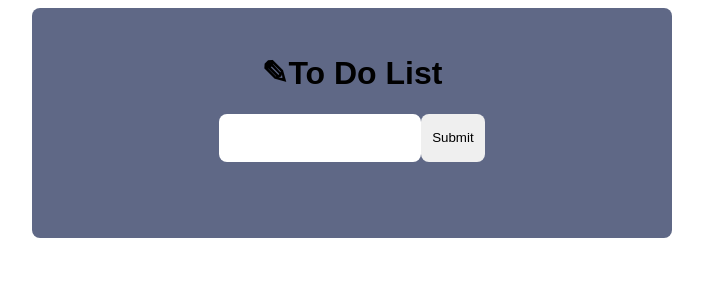
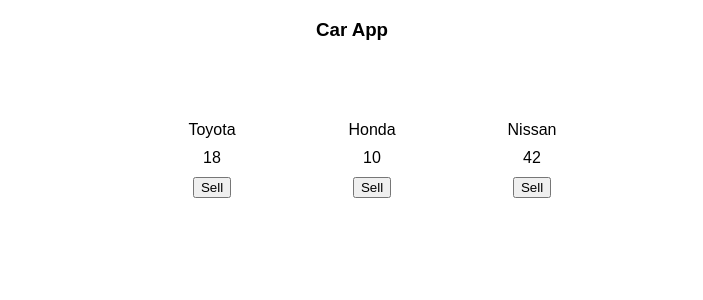
Before and after one commit to nhatv/react-training, a React (Vite) app: page / in a window 1280 px wide. Shown: the top 300 px of the page, without its empty margins (288-991 px from the left). Built offline with nearby package versions, Linux system fonts and the light colour scheme.

Commit message:
state management implementation

```diff
--- a/package.json
+++ b/package.json
@@ -12,6 +12,8 @@
   "dependencies": {
     "react": "^19.1.0",
     "react-dom": "^19.1.0",
+    "react-redux": "^9.2.0",
+    "redux": "^5.0.1",
     "uuid": "^11.1.0"
   },
   "devDependencies": {
--- a/src/App.jsx
+++ b/src/App.jsx
@@ -4,12 +4,13 @@
 import Counter from "./components/Counter";
 import TodoList from "./components/TodoList/TodoList";
 import ClassDemo from "./ClassComponents/ClassDemo";
-import CarApp from "./ClassComponents/CarApp";
+// import CarApp from "./ClassComponents/CarApp";
 import CourseImmutability from "../homework/hw4/CourseImmutability";
 import HookDemo from "./Components/HookDemo";
 import GameBoard from "./Components/TicTacToe/GameBoard";
 import TodoListCC from "./ClassComponents/TodoListCC/TodoListCC";
 import { CounterContext } from "./context/CounterContext";
+import CarApp from "./Components/CarApp";
 
 function App() {
   const [show, setShow] = useState(true);
@@ -24,11 +25,12 @@
       </button> */}
       {/* {show && <ClassDemo name={"alice"} age={18} />} */}
       {/* <CarApp /> */}
-      <TodoList />
+      {/* <TodoList /> */}
       {/* <GameBoard /> */}
       {/* <TodoListCC /> */}
       {/* <CourseImmutability /> */}
       {/* {show && <HookDemo />} */}
+      <CarApp />
     </>
   );
 }
--- a/src/ClassComponents/InfoCard.jsx
+++ b/src/ClassComponents/InfoCard.jsx
@@ -2,7 +2,7 @@
 import "./CarApp.css";
 
 // PureComponent: implement a default shouldComponentUpdate method
-export default class InfoCard extends PureComponent {
+export default class InfoCard extends Component {
   render() {
     // destructure props
     const { make, quantity, id } = this.props.car;
@@ -21,10 +21,10 @@
     );
   }
 
-  shouldComponentUpdate(nextProps) {
-    if (this.props.car === nextProps.props.car) {
-      return false;
-    }
-    return true;
-  }
+  // shouldComponentUpdate(nextProps) {
+  //   if (this.props.car === nextProps.props.car) {
+  //     return false;
+  //   }
+  //   return true;
+  // }
 }
--- /dev/null
+++ b/src/components/CarApp.jsx
@@ -0,0 +1,30 @@
+import React, { useEffect } from "react";
+import InfoCard from "../ClassComponents/InfoCard";
+import store from "../store/store";
+import { useDispatch, useSelector } from "react-redux";
+import useMySelector from "../hooks/useMySelector";
+import useMyDispatch from "../hooks/useMyDispatch";
+
+const CarApp = () => {
+  const cars = useMySelector((state) => state.cars);
+  const dispatch = useMyDispatch();
+  console.log(store.getState());
+
+  // useEffect(() => store.subscribe(() => console.log(store.getState())), []);
+  return (
+    <>
+      <h3>Car App</h3>
+      <ul className="car-container">
+        {cars.map((car) => (
+          <InfoCard
+            key={car.id}
+            car={car}
+            handleSell={(id) => dispatch({ type: "SELL", payload: id })}
+          />
+        ))}
+      </ul>
+    </>
+  );
+};
+
+export default CarApp;
--- /dev/null
+++ b/src/hooks/useMyDispatch.jsx
@@ -0,0 +1,9 @@
+import React, { useContext } from "react";
+import { MyStore } from "../main";
+
+const useMyDispatch = () => {
+  const { store } = useContext(MyStore);
+  return store.dispatch;
+};
+
+export default useMyDispatch;
--- /dev/null
+++ b/src/hooks/useMySelector.jsx
@@ -0,0 +1,18 @@
+import React, { useContext, useEffect, useState } from "react";
+import { MyStore } from "../main";
+
+const useMySelector = (selector) => {
+  const { store } = useContext(MyStore);
+  const [, setState] = useState(0);
+
+  useEffect(() => {
+    const unsubscribe = store.subscribe(() => {
+      setState((prev) => prev + 1); // no meaning, just need to trigger setState
+    });
+
+    return unsubscribe;
+  }, [store]);
+  return selector(store.getState());
+};
+
+export default useMySelector;
--- a/src/main.jsx
+++ b/src/main.jsx
@@ -3,9 +3,18 @@
 import App from "./App.jsx";
 import CounterProvider, { CounterContext } from "./context/CounterContext.jsx";
 import TodoProvider from "./context/TodoContext.jsx";
+import { Provider } from "react-redux";
+import store from "./store/store.js";
+import { createContext } from "react";
+
+export const MyStore = createContext(null);
 
 createRoot(document.getElementById("root")).render(
-  <TodoProvider>
-    <App />
-  </TodoProvider>
+  // <Provider store={store}>
+  <MyStore value={{ store }}>
+    <TodoProvider>
+      <App />
+    </TodoProvider>
+  </MyStore>
+  // </Provider>
 );
--- /dev/null
+++ b/src/store/store.js
@@ -0,0 +1,65 @@
+import { combineReducers, createStore } from "redux";
+const carInitialValue = [
+  {
+    make: "Toyota",
+    quantity: 18,
+    id: 1,
+  },
+  {
+    make: "Honda",
+    quantity: 10,
+    id: 2,
+  },
+  {
+    make: "Nissan",
+    quantity: 42,
+    id: 3,
+  },
+];
+const carReducer = (state = { cars: carInitialValue }, action) => {
+  switch (action.type) {
+    case "SELL":
+      const newState = state.cars.map((car) => {
+        if (car.id === action.payload) {
+          return { ...car, quantity: car.quantity - 1 };
+        }
+        return car;
+      });
+      return { ...state, cars: newState };
+    default:
+      return state;
+  }
+};
+
+const rootReducer = combineReducers({ carReducer });
+
+const myCreateStore = (reducer, preloadedState) => {
+  const store = {
+    state: preloadedState,
+    callbackFns: [],
+  };
+
+  store.getState = () => store.state;
+
+  store.dispatch = (action) => {
+    store.state = reducer(store.state, action);
+    store.callbackFns.forEach((cb) => cb());
+  };
+
+  store.subscribe = (cb) => {
+    store.callbackFns.push(cb);
+
+    // unsubscribe
+    return () => {
+      store.callbackFns.filter((fn) => fn !== cb);
+    };
+  };
+
+  store.dispatch({ type: "@@INIT" });
+  return store;
+};
+
+// const store = createStore(rootReducer);
+const store = myCreateStore(carReducer);
+
+export default store;
```
Also changed, not shown: 1 other file (tests, documents, lock files or other folders).
